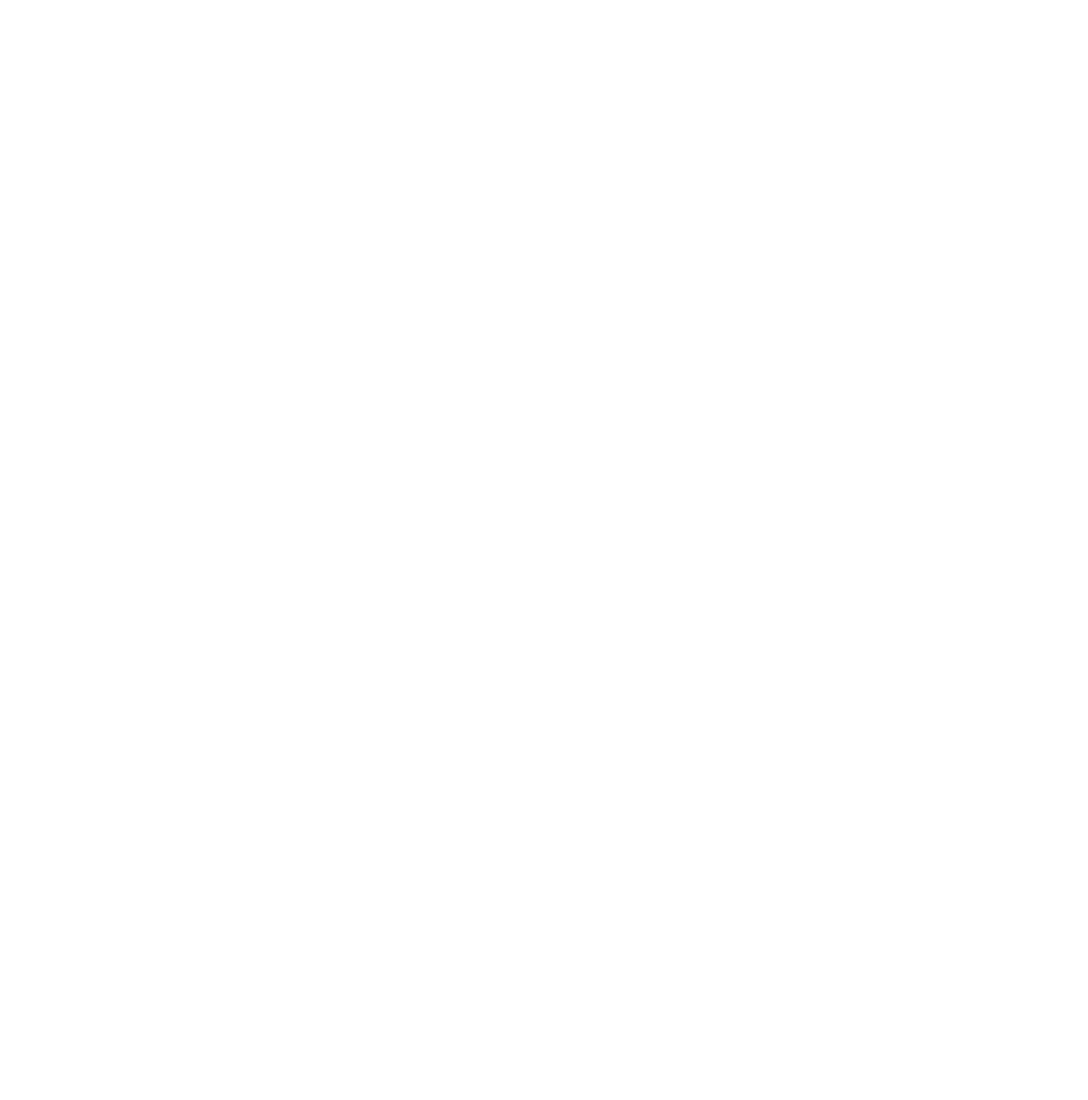
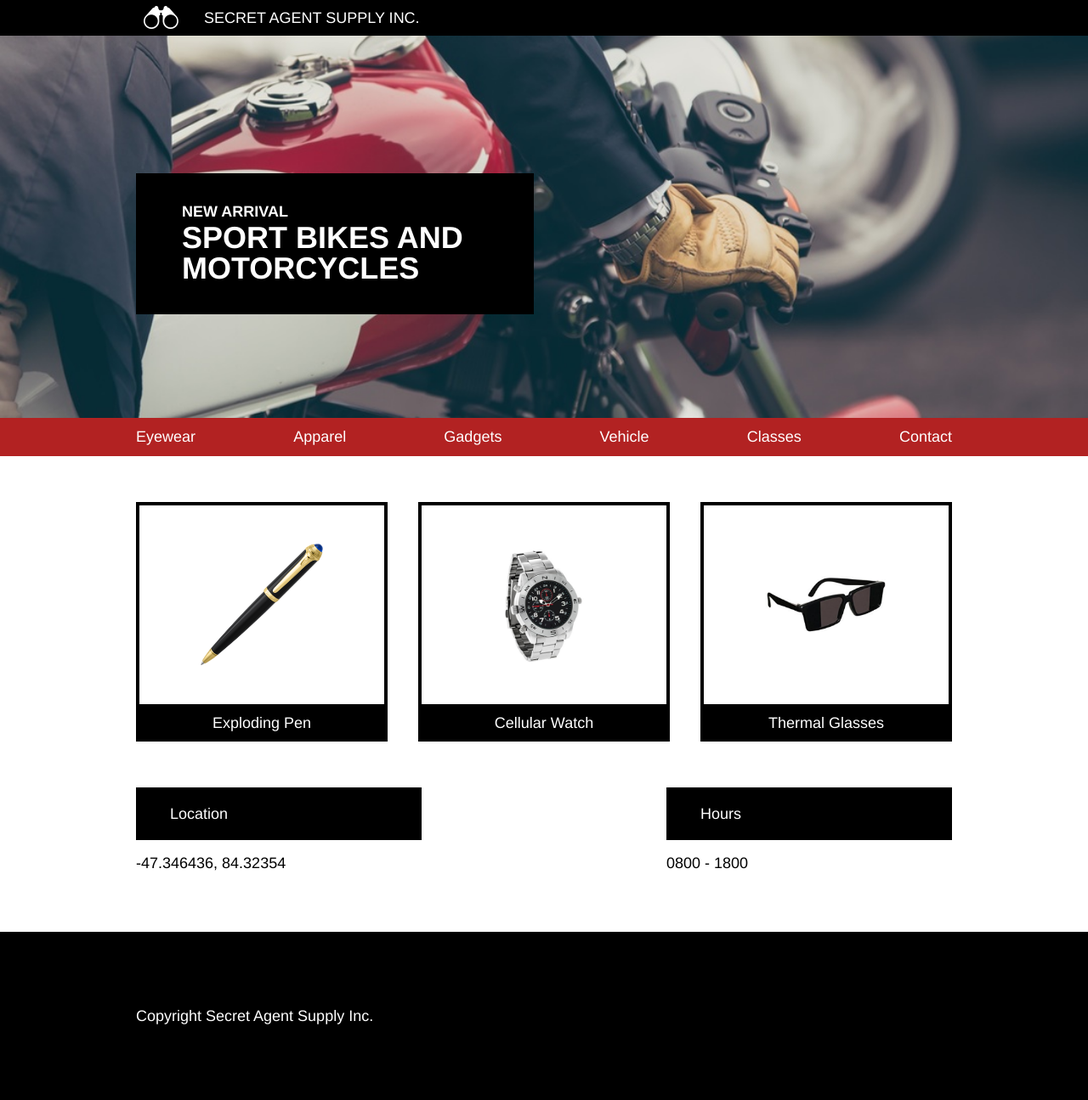
Before and after one commit to Kampz88/00_10_SecretAgentSupply, a plain HTML site: page index.html in a window 1280 px wide. Shown: the whole page at 85% size. Before the commit the page ends 800 px from the top, so only its background shows below. Drawn offline with Linux system fonts and the light colour scheme.

Commit message:
Website version concluded.

```diff
--- a/index.html
+++ b/index.html
@@ -3,10 +3,94 @@
   <head>
     <meta charset="utf-8">
     <title>Secret Agent Supply Inc.</title>
-    <source src="./resources/css/reset.css" type="text/css" rel="stylesheet">
-    <source src="./resources/css/style.css" type="text/css" rel="stylesheet">
+    <link href="./resources/css/reset.css" type="text/css" rel="stylesheet">
+    <link href="./resources/css/style.css" type="text/css" rel="stylesheet">
   </head>
   <body>
 
+
+    <header>
+      <div class="container">
+        <img src="./resources/images/logo.png" alt="SAS Logo">
+        <span>Secret Agent Supply INC.</span>
+      </div>
+    </header>
+
+    <main>
+
+      <div class="headline_back">
+        <div class="container">
+          <div class="headline">
+            <h2>New Arrival</h2>
+            <h1>Sport Bikes and Motorcycles</h2>
+          </div>
+        </div>
+      </div>
+
+      <div class="menu_back">
+        <div class="container">
+          <div class="menu">
+            <a href="#">Eyewear</a>
+            <a href="#">Apparel</a>
+            <a href="#">Gadgets</a>
+            <a href="#">Vehicle</a>
+            <a href="#">Classes</a>
+            <a href="#">Contact</a>
+          </div>
+        </div>
+      </div>
+
+      <div class="container">
+        <div class="gallery">
+
+          <div class="product p1">
+            <div class="image">
+              <img src="./resources/images/pen.png" alt="Exploding Pen">
+            </div>
+            <h3>Exploding Pen</h3>
+          </div>
+
+          <div class="product p2">
+            <div class="image">
+              <img src="./resources/images/watch.png" alt="Cellular Watch">
+            </div>
+            <h3>Cellular Watch</h3>
+          </div>
+
+          <div class="product p3">
+            <div class="image">
+              <img src="./resources/images/glasses.png" alt="Thermal Glasses">
+            </div>
+            <h3>Thermal Glasses</h3>
+          </div>
+
+        </div>
+      </div>
+
+      <div class="container">
+        <div class="info">
+
+          <div class="location">
+            <h3>Location</h3>
+            <p>-47.346436, 84.32354</p>
+          </div>
+
+          <div class="location">
+            <h3>Hours</h3>
+            <p>0800 - 1800</p>
+          </div>
+
+        </div>
+      </div>
+
+    </main>
+
+    <footer>
+      <div class="container">
+        Copyright Secret Agent Supply Inc.
+      </div>
+    </footer>
+
   </body>
+
 </html>
--- a/resources/css/style.css
+++ b/resources/css/style.css
@@ -0,0 +1,161 @@
+html{
+  font-size: 18px;
+  font-family: helvetica;
+}
+
+/* Container */
+
+.container{
+  max-width: 960px;
+  margin: 0 auto;
+}
+
+/* Header */
+
+header{
+  background-color: black;
+  color: white;
+  text-align: left;
+}
+
+header .container{
+  display: flex;
+  align-items: center;
+  justify-content: flex-start;
+}
+
+header img{
+  height: 1.5rem;
+  margin-left: 0.5rem;
+  margin-right: 1rem;
+}
+
+header span{
+  color: white;
+  font-size: 1rem;
+  text-transform: uppercase;
+  padding: 0.66rem;
+}
+
+/* Headline Section */
+
+.headline_back{
+  height: 25rem;
+  background-image: url("../images/moto.jpeg");
+  background-position: center;
+  background-repeat: no-repeat;
+  background-size: cover;
+}
+
+.headline{
+  background-color: black;
+  width: 20rem;
+  position: relative;
+  top: 9rem;
+  padding: 2rem 3rem;
+}
+
+.headline h2{
+  font-size: 1rem;
+  color: white;
+  text-transform: uppercase;
+  font-weight: bold;
+  margin-bottom: 0.25rem;
+}
+
+.headline h1{
+  font-size: 2rem;
+  color: white;
+  text-transform: uppercase;
+  font-weight: bold;
+}
+
+/* Menu Section */
+
+.menu_back{
+  background-color: firebrick;
+}
+
+.menu{
+  display: flex;
+  justify-content: space-between;
+  align-items: center;
+  padding: 0.75rem 0;
+}
+
+.menu a{
+  color: white;
+  text-decoration: none;
+}
+
+/* Product Section */
+
+.gallery{
+  width: 100%;
+  padding-top: 3rem;
+  padding-bottom: 3rem;
+  display: flex;
+  justify-content: space-between;
+  align-items: center;
+}
+
+.product{
+  width: 30%;
+  border: 4px solid black;
+}
+
+.image{
+  width: 100%;
+  height: 9rem;
+  padding: 2rem 0rem;
+  display: flex;
+  align-items: center;
+  justify-content: center;
+}
+
+.image img{
+  max-width: 8rem;
+  height: auto;
+  display: block;
+}
+
+.product h3{
+  padding: 0.5rem 0rem;
+  text-align: center;
+  background-color: black;
+  color: white;
+  width: 100%;
+  border-top: 4px solid black;
+}
+
+
+/* Info Section */
+
+.info{
+  display: flex;
+  justify-content: space-between;
+}
+
+.info .location{
+  width: 35%;
+}
+
+.info .location h3{
+  padding: 1rem 2rem;
+  background-color: black;
+  color: white;
+  border: 4px solid black;
+}
+
+.info .location p{
+  padding-top: 1rem;
+}
+
+/* Footer Section */
+
+footer {
+  padding: 5rem 0;
+  margin-top: 4rem;
+  background-color: black;
+  color: white;
+}
```
Also changed, not shown: requirements/design_spec.jpg (added), 1 other file.
